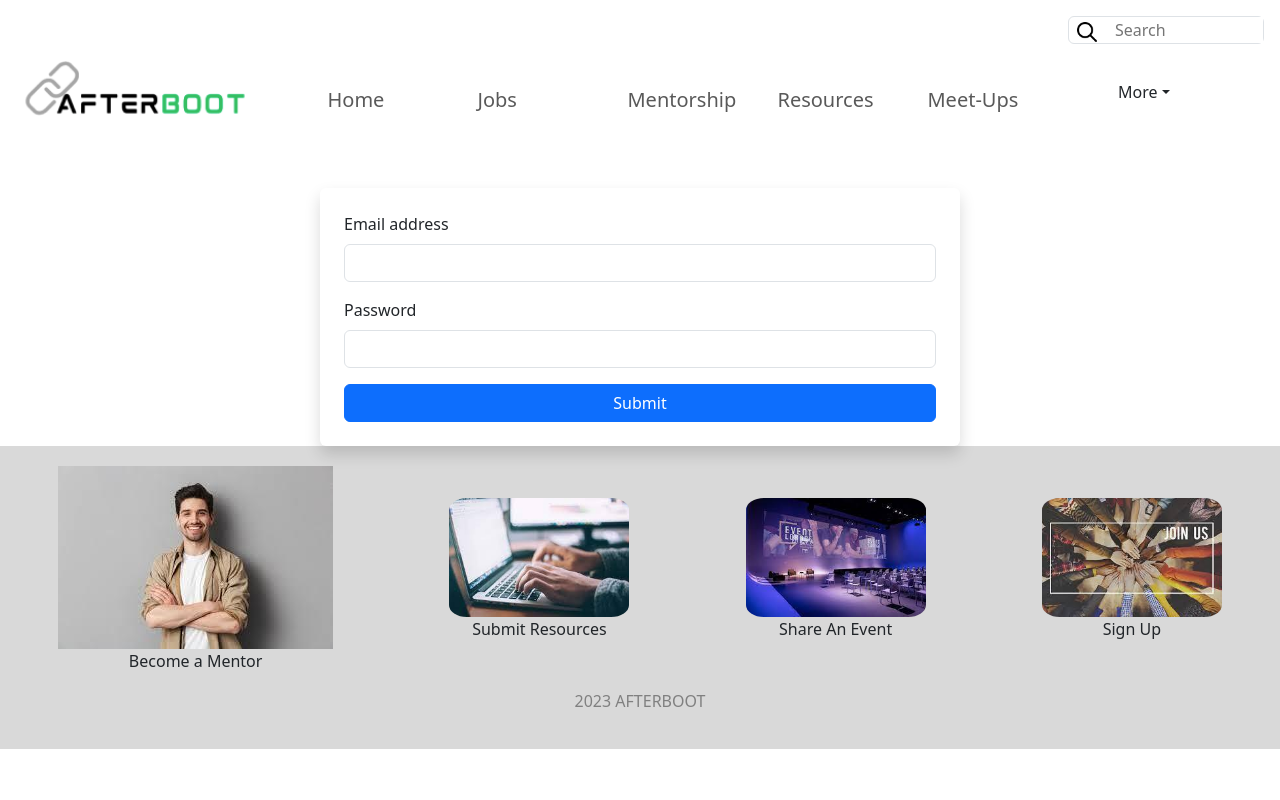
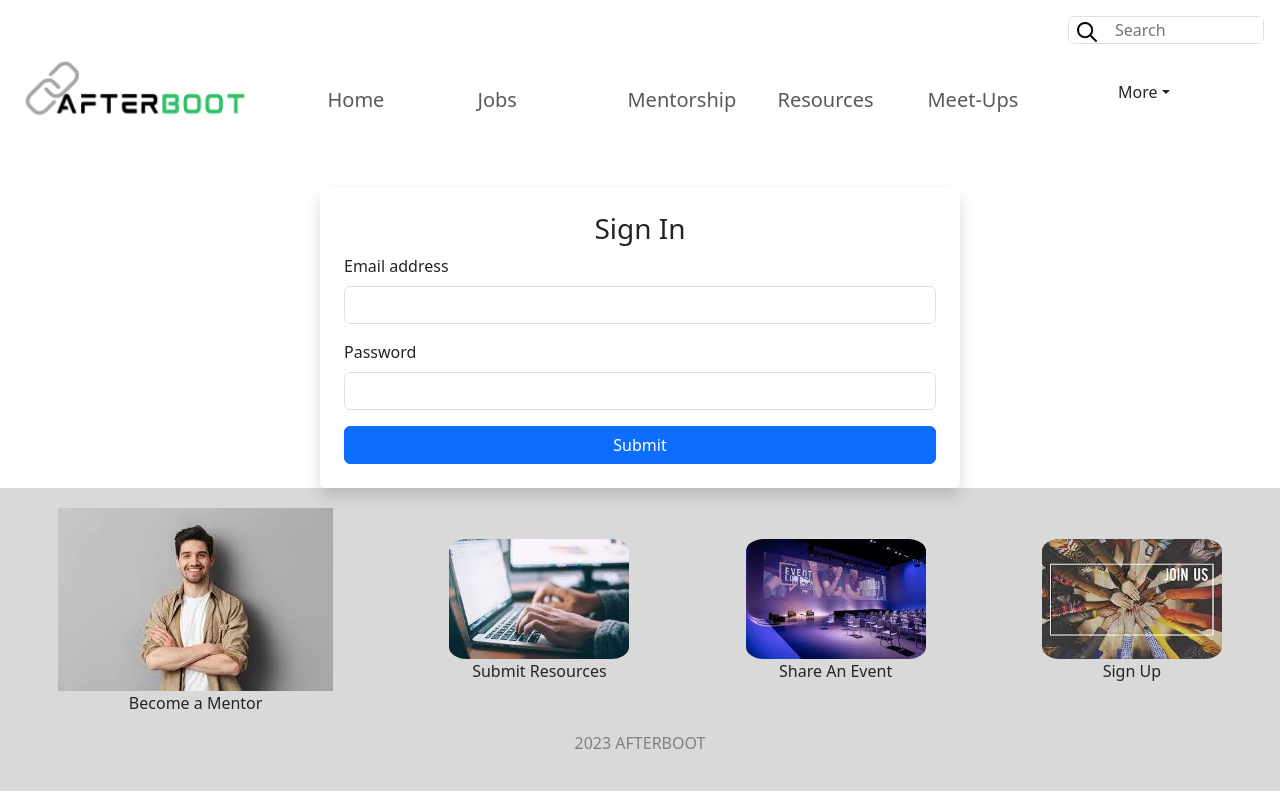
Before and after one commit to 21mooie/BloomKnowledgeBurg, a React (Vite) app: page /login in a window 1280 px wide. Built offline with nearby package versions, Linux system fonts and the light colour scheme.

Commit message:
small change2

```diff
--- a/src/Pages/Login.jsx
+++ b/src/Pages/Login.jsx
@@ -2,25 +2,29 @@ import React, { useState } from "react";
 import { auth } from "../firebase/firebase.config";
 import { signInWithEmailAndPassword } from "firebase/auth";
 import { useNavigate } from "react-router-dom";
-import jsCookie from 'js-cookie'
+import jsCookie from "js-cookie";
 function Login() {
   const [email, setEmail] = useState("");
   const [password, setPassword] = useState("");
-  const navigate = useNavigate()
+  const navigate = useNavigate();
   const handleSubmit = async (e) => {
     e.preventDefault();
     const user = await signInWithEmailAndPassword(auth, email, password);
-    if (user){
-      console.log(user)
-      jsCookie.set('token', user.user.accessToken)
-      navigate('/')
-    };
+    if (user) {
+      console.log(user);
+      jsCookie.set("token", user.user.accessToken);
+      navigate("/");
+    }
   };
 
   return (
     <div className="d-flex justify-content-center align-items-center mt-5 ">
-      <form className=" w-50 container shadow p-4 rounded" onSubmit={handleSubmit}>
+      <form
+        className=" w-50 container shadow p-4 rounded"
+        onSubmit={handleSubmit}
+      >
         <div className="mb-3">
+          <h3 style={{ textAlign: "center" }}>Sign In</h3>
           <label htmlFor="email" className="form-label">
             Email address
           </label>
```
